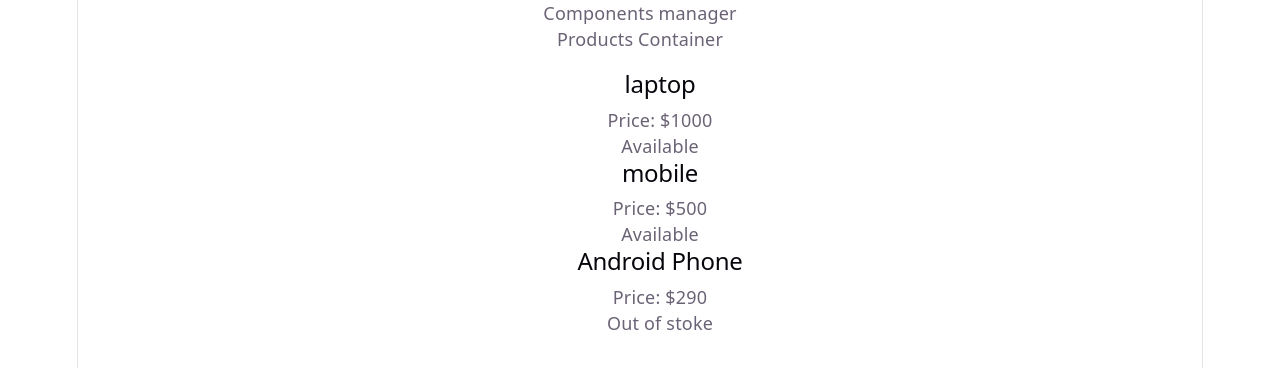
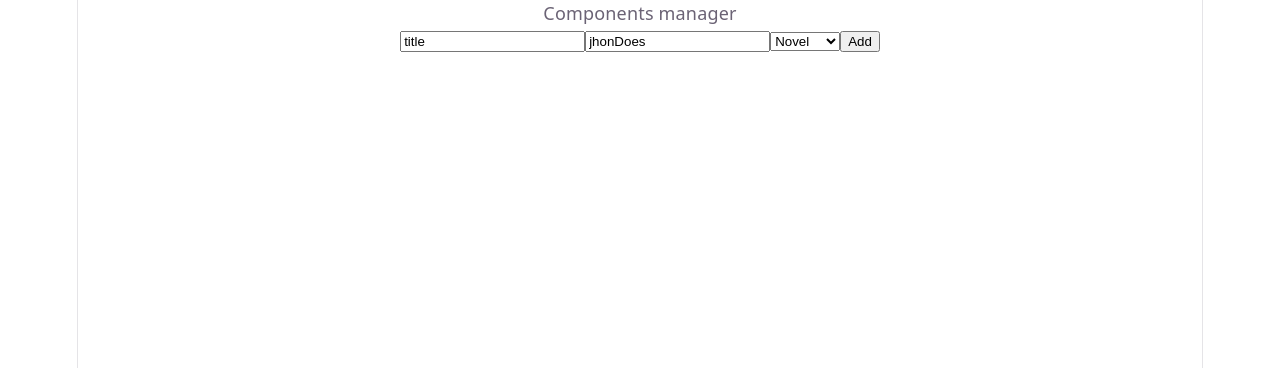
Before and after one commit to mousa1995/react-learning, a React (Vite) app: page / in a window 1280 px wide. Shown: the top 368 px of the page. Built offline with nearby package versions, Linux system fonts and the light colour scheme.

Commit message:
drills: learn form data web browser API

```diff
--- a/src/components/ComponentsManager.tsx
+++ b/src/components/ComponentsManager.tsx
@@ -1,10 +1,10 @@
-import { ProductsContainer } from "./Products/ProductsContainer";
+import { FormDataComponent } from "./drills/FormData/FormData";
 
 export const ComponentsManager = () => {
   return (
     <>
       <div>Components manager</div>
-      <ProductsContainer />
+      <FormDataComponent />
     </>
   );
 };
--- /dev/null
+++ b/src/components/drills/FormData/FormData.tsx
@@ -0,0 +1,29 @@
+export const FormDataComponent = () => {
+  const submitHandler = (e: React.SubmitEvent<HTMLFormElement>) => {
+    e.preventDefault();
+    const formData = new FormData(e.currentTarget);
+    const entries = formData.entries();
+    const values = formData.values();
+    const keys = formData.keys();
+    console.log(`formData entries : ${[...entries]}\n`);
+    console.log(`formData values : ${[...values]}\n`);
+    console.log(`formData keys : ${[...keys]}\n`);
+  };
+
+  return (
+    <>
+      <form id="book-form" onSubmit={submitHandler}>
+        <input name="title" value="title" />
+        <input name="author" value="jhonDoes" />
+
+        <select name="genre">
+          <option value="novel">Novel</option>
+          <option value="history">History</option>
+          <option value="science">Science</option>
+        </select>
+
+        <button type="submit">Add</button>
+      </form>
+    </>
+  );
+};
```
